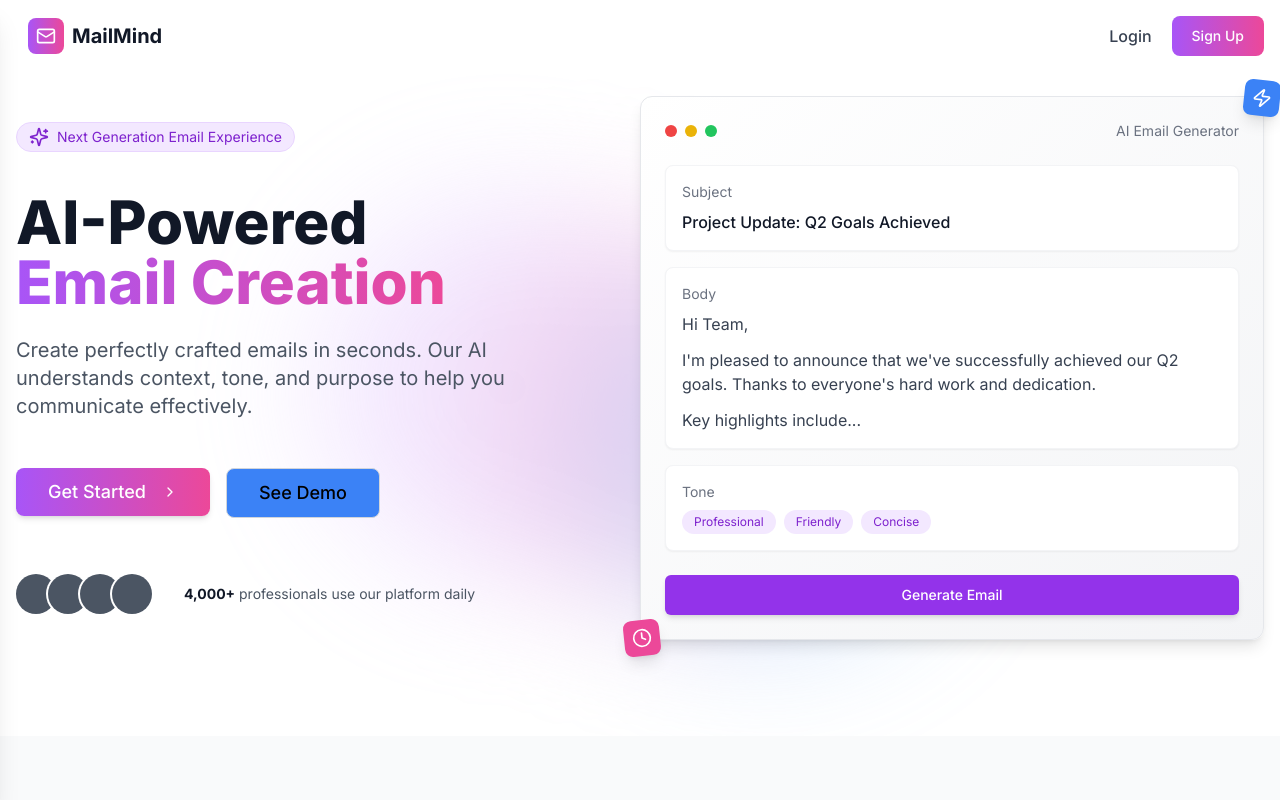
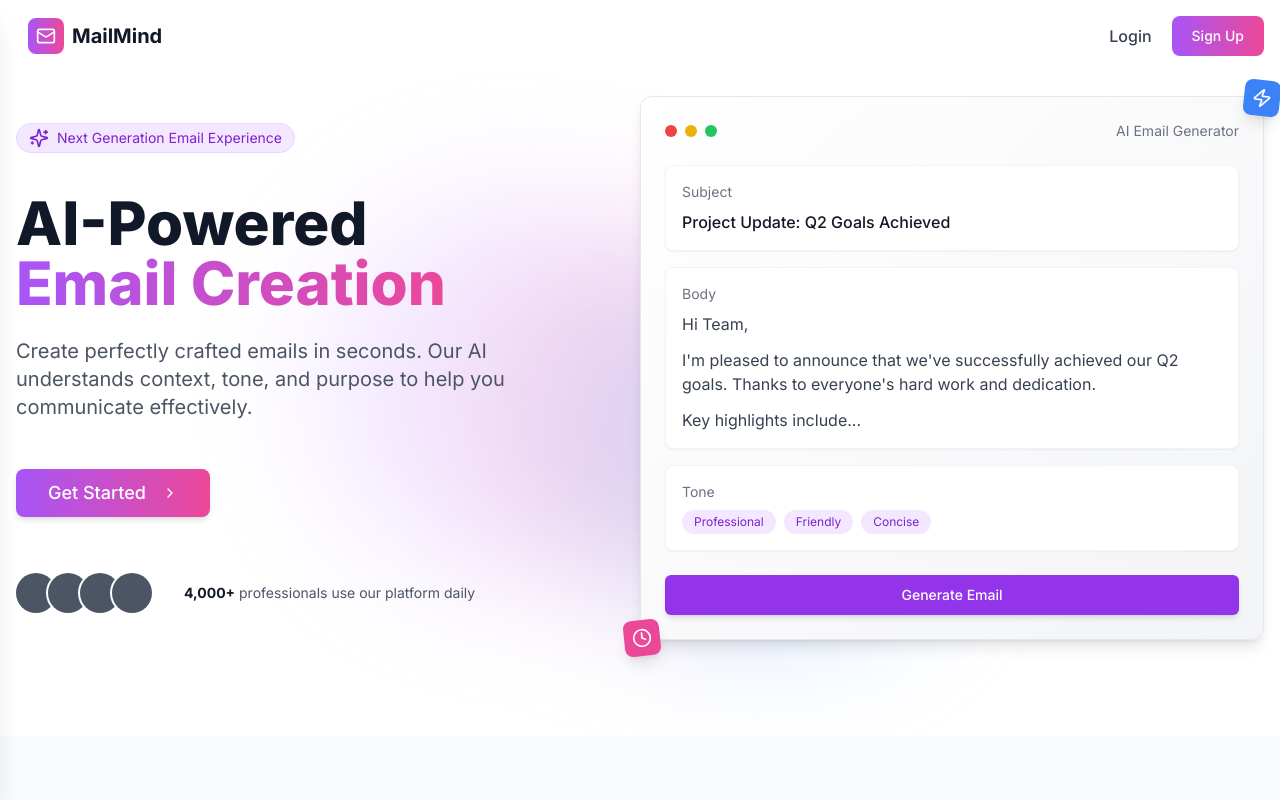
Before and after one commit to deepakjoshi69/Cold-Email, a Next.js app: page / in a window 1280 px wide. Shown: the top 800 px of the page. Built offline with nearby package versions, Linux system fonts and the light colour scheme; no server answers.

Commit message:
Demo Removed

```diff
--- a/app/page.js
+++ b/app/page.js
@@ -55,17 +55,7 @@ export default function Home() {
               Get Started
               <ChevronRight className="ml-2 h-5 w-5" />
             </Button>
-            <Link href="/#">
-              <Button
-                variant="outline"
-                className="w-full sm:w-auto border border-gray-300 hover:bg-gray-700 text-black bg-blue-500 px-8 py-6 rounded-lg text-lg"
-                onClick={() => {
-                  toast.error("Not Available");
-                }}
-              >
-                See Demo
-              </Button>
-            </Link>
+
           </div>
 
           <div className="pt-8 flex items-center space-x-8">
```
